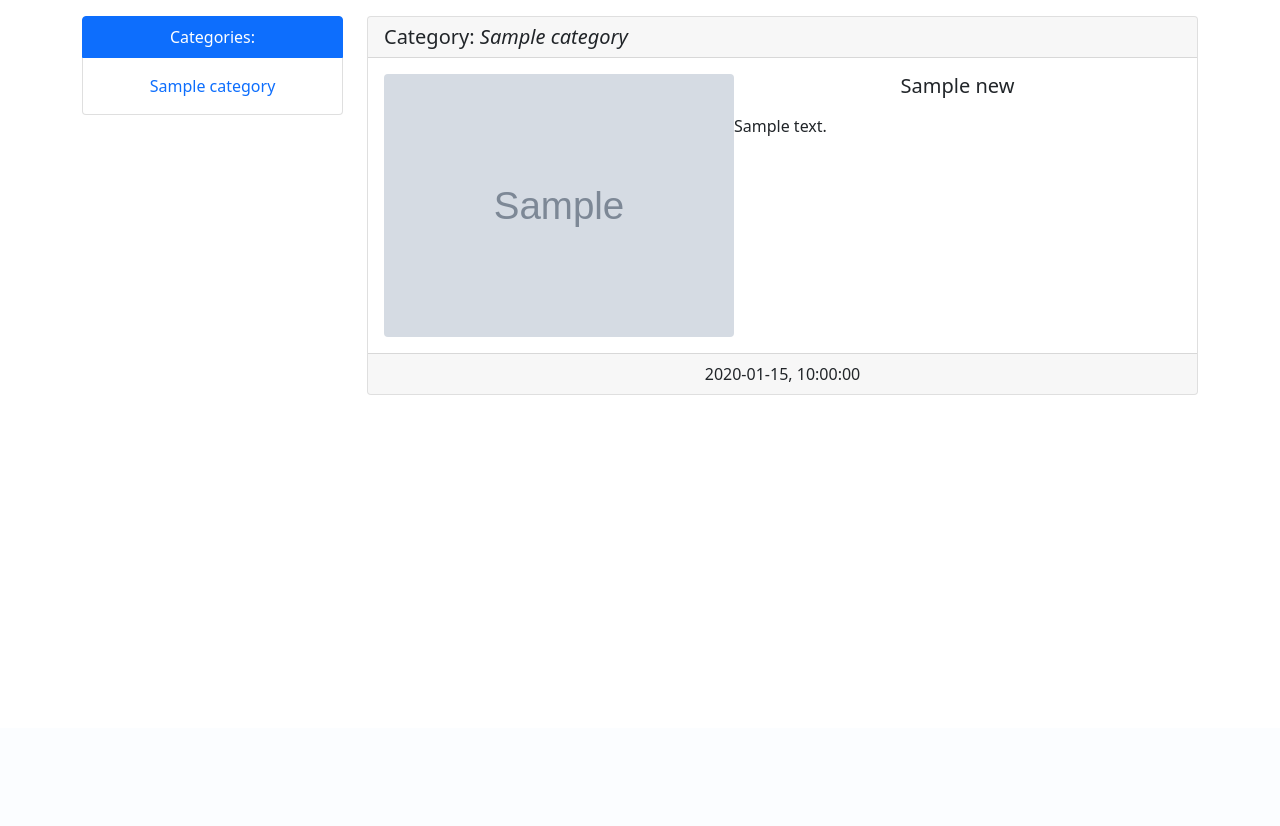
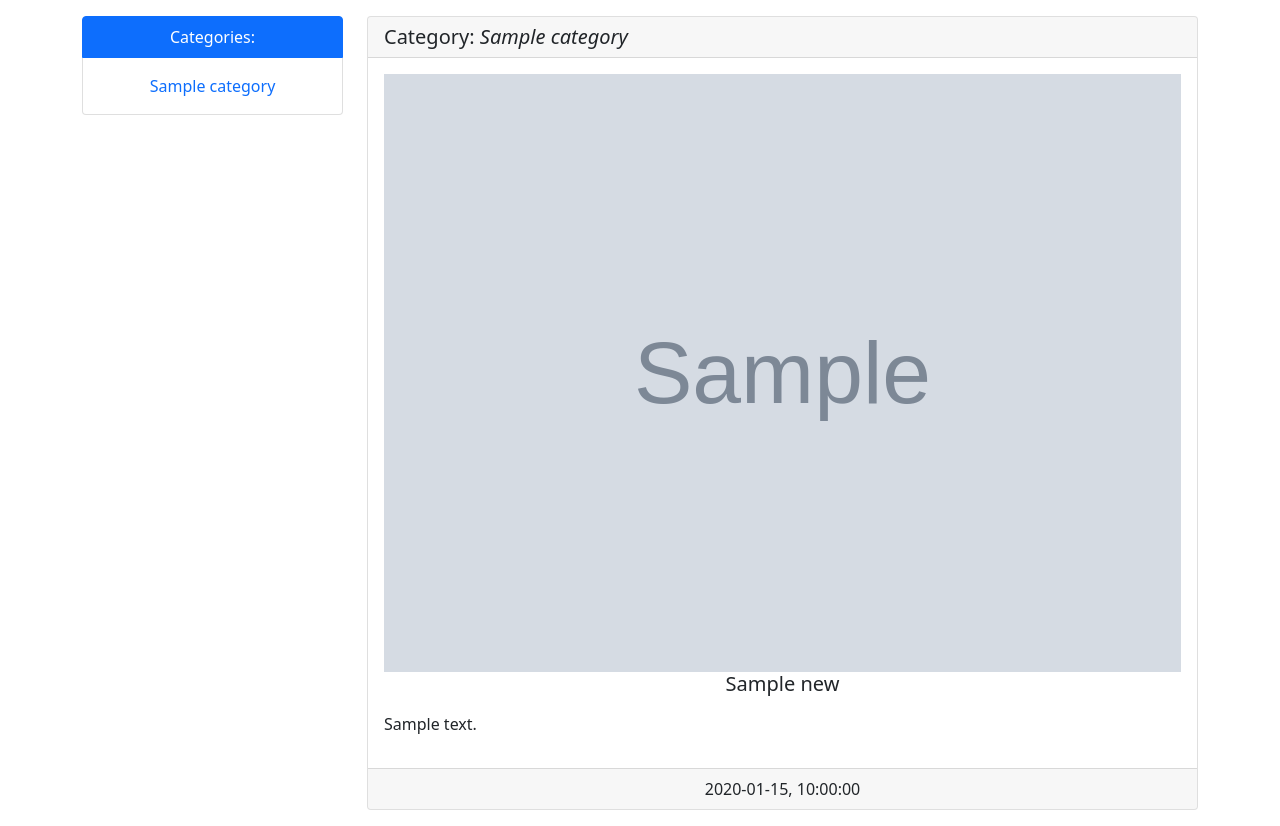
Before and after one commit to Kuleb1n/News_blog, a Django app: a page that uses news/templates/news/show_news.html in a window 1280 px wide. Shown: the part 72-898 px from the top of the page. Before the commit the page ends 467 px from the top, so only its background shows below. Run offline with Django 4.2, Linux system fonts and the light colour scheme; tables that the repository leaves empty hold one stand-in row (values such as "Sample post"); grey boxes marked "Sample" are stand-in pictures.

Commit message:
"/media/N.png"

```diff
--- a/news/templates/news/show_news.html
+++ b/news/templates/news/show_news.html
@@ -9,12 +9,13 @@
         <div class="card mb-3">
             <h5 class="card-header">Category: <em>{{ news.category }}</em></h5>
             <div class="card-body">
-                {% if news.photo %}
-                    <img src="{{ news.photo.url }}" class="rounded float-start" width="350" alt="">
-                {% else %}
-                    <img src="https://w7.pngwing.com/pngs/666/657/png-transparent-white-house-plan-food-republican-party-health-menu-blank-angle-food-rectangle.png"
-                         class="rounded float-start" width="350" alt="">
-                {% endif %}
+                <div class="text-center">
+                    {% if news.photo %}
+                        <img src="{{ news.photo.url }}" width="100%">
+                    {% else %}
+                        <img src="/media/N.png" width="100%">
+                    {% endif %}
+                </div>
                 <h5 class="card-title text-center">{{ news.title }}</h5>
                 <p class="card-text">{{ news.content|linebreaks }}</p>
             </div>
```
